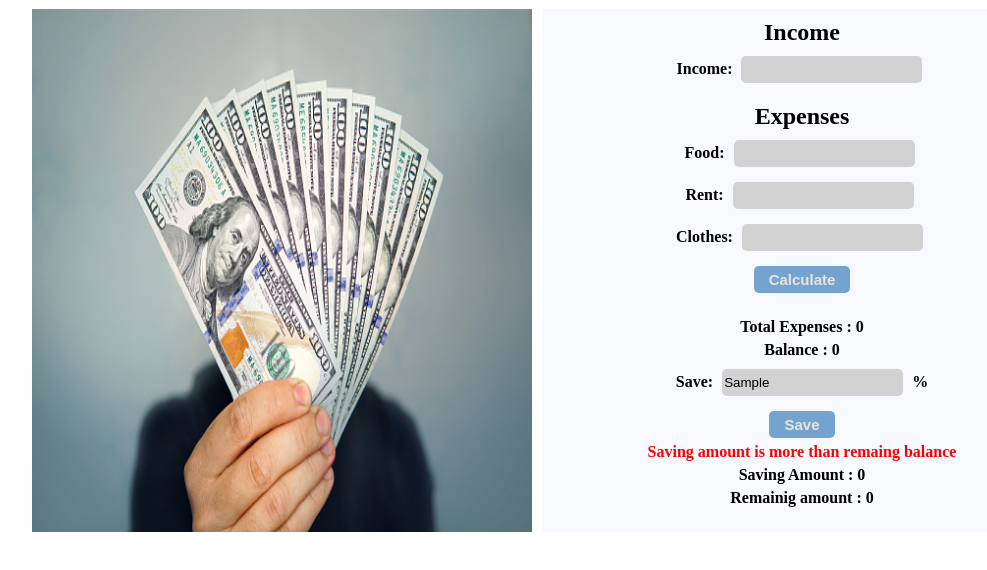
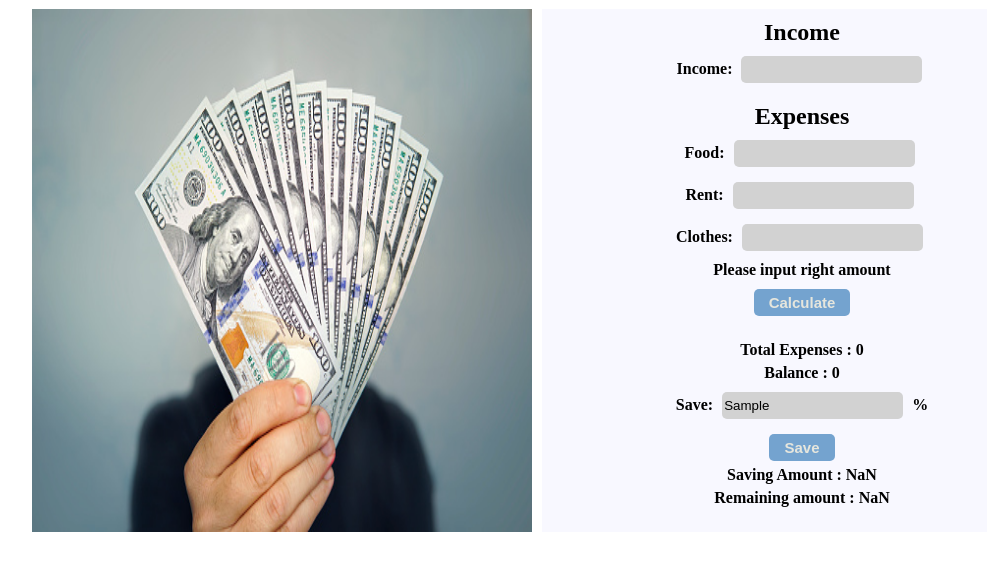
Before and after one commit to ShoyebAkter/money-master, a plain HTML site: page index.html in a window 1280 px wide. Both pictures are taken after typing "Sample" into the empty fields and a click on the button "Save". Shown: the part 68-638 px from the top of the page, without its empty margins (88-1075 px from the left). Drawn offline with Linux system fonts and the light colour scheme.

Commit message:
saving-error-done

```diff
--- a/index.html
+++ b/index.html
@@ -27,6 +27,7 @@
                 <p>Food: <input id="food" type="text"></p>
                 <p>Rent: <input id="rent" type="text"></p>
                 <p>Clothes: <input id="cloth" type="text"></p>
+                <p>Please input right amount</p>
                 <button id="calculate-expense">Calculate</button>
             </div>
             <div class="calculation">
@@ -37,7 +38,7 @@
                 <button id="save">Save</button>
                 <p id="saving-error" style="display: none;">Saving amount is more than remaing balance</p>
                 <p>Saving Amount : <span id="saving-amount">0</span></p>
-                <p>Remainig amount : <span id="last-balance">0</span></p>
+                <p>Remaining amount : <span id="last-balance">0</span></p>
             </div>
 
         </div>
--- a/js/index.js
+++ b/js/index.js
@@ -33,7 +33,6 @@ document.getElementById("calculate-expense").addEventListener("click",function()
         totalExpense.innerText=total;
         remainingBalanceText.innerText=0;
     }
-
 })
 
 document.getElementById("save").addEventListener("click",function(){
@@ -44,13 +43,13 @@ document.getElementById("save").addEventListener("click",function(){
     const income=getValue("income",true);
     const savingError=getValue("saving-error",false);
     const saving=income*(saveInputText/100);
-    if(saving<remainingBalanceText){
-
     savingAmount.innerText=saving;
     let lastAmount=remainingBalanceText.innerText-saving;
     lastAmountText.innerText=lastAmount;
-    }else{
+    savingError.style.display="none";
+    if(saving>remainingBalanceText.innerText){
         savingError.style.display="block";
-    savingError.style.color="red";
+        savingError.style.color="red";
+        lastAmountText.innerText=0;
     }
 })
```
